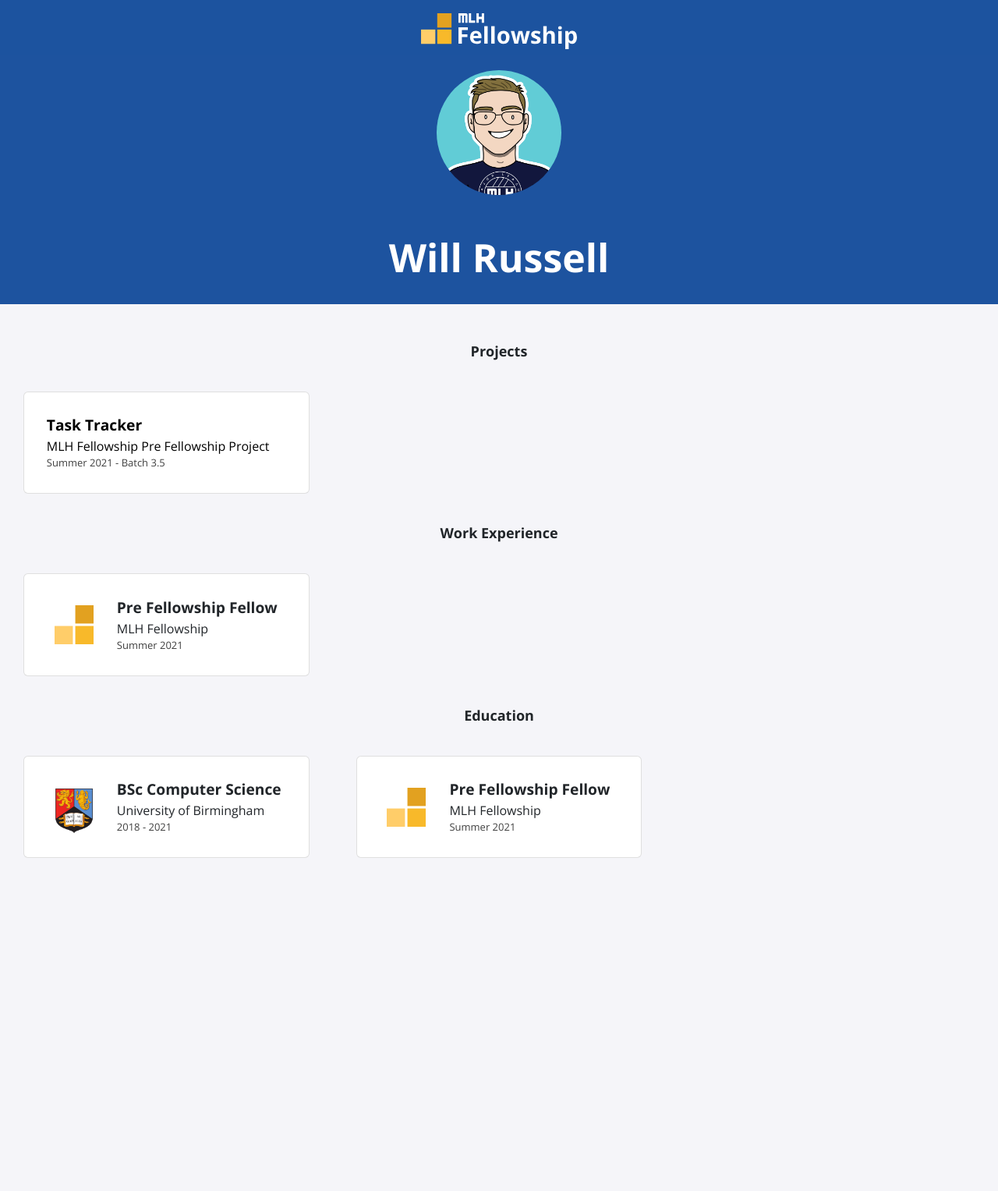
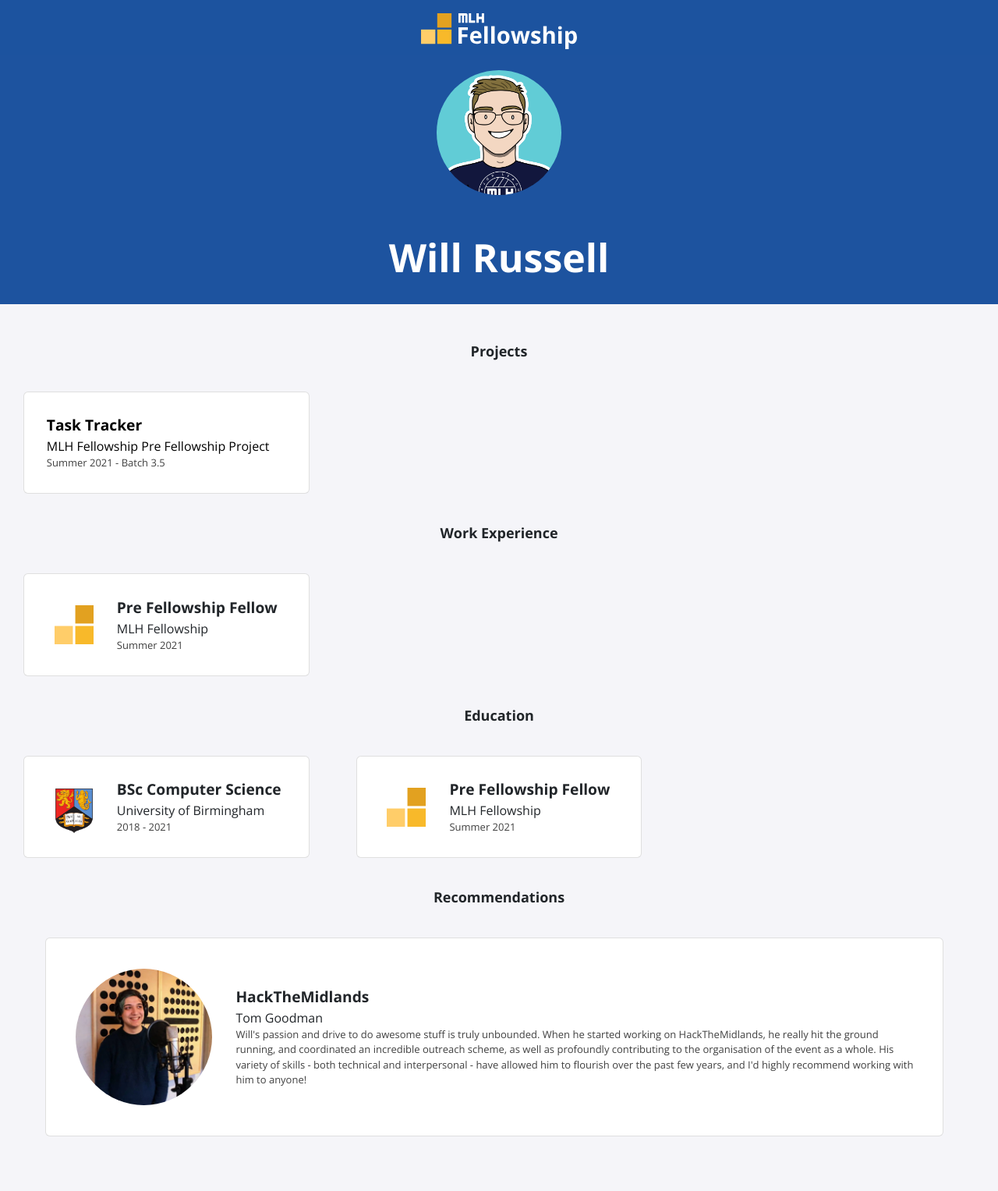
Before and after one commit to MLH-Fellowship/pod-3.1.3-portfolio, a Jekyll site: the page built from index.html, in a window 1280 px wide. Shown: the whole page at 78% size. Built offline with Jekyll 4.4.1, drawn with Linux system fonts in a browser that asks for light colours; nearby versions of some CDN libraries; before the commit the page ends 1170 px from its top, so only the background shows below that.

Commit message:
Added recommendations section

```diff
--- /dev/null
+++ b/_data/recommendations.yml
@@ -0,0 +1,4 @@
+- title: HackTheMidlands
+  author: Tom Goodman
+  text: Will's passion and drive to do awesome stuff is truly unbounded. When he started working on HackTheMidlands, he really hit the ground running, and coordinated an incredible outreach scheme, as well as profoundly contributing to the organisation of the event as a whole. His variety of skills - both technical and interpersonal - have allowed him to flourish over the past few years, and I'd highly recommend working with him to anyone!
+  logo: tom-goodman.webp
--- /dev/null
+++ b/_includes/recommendations.html
@@ -0,0 +1,15 @@
+<h2>Recommendations</h2>
+<div class="card-container">
+    {% for item in site.data.recommendations %}
+    <div class="card full">
+      <div class="icon">
+        <img src="./assets/img/recommendations/{{ item.logo }}">
+      </div>
+      <div class="info">
+        <p class="title">{{ item.title }}</p>
+        <p class="location">{{ item.author }}</p>
+        <p class="dates">{{ item.text }}</p>
+      </div>
+    </div>
+    {% endfor %}
+</div>
--- a/_sass/all.scss
+++ b/_sass/all.scss
@@ -51,6 +51,20 @@
     font-size: 1.2em;
 }
 
+.card.full {
+  width: 90vw;
+  margin: 20px 5%;
+}
+
+.card.full .icon {
+  width: 50%;
+  height: auto;
+}
+
+.card.full .icon img {
+  border-radius: 50%;
+}
+
 a {
     color: black;
 }
--- a/index.html
+++ b/index.html
@@ -14,6 +14,8 @@
     {% include experience.html %}
 
     {% include education.html %}
+
+    {% include recommendations.html %}
 </body>
 
 </html>
```
Also changed, not shown: assets/img/recommendations/tom-goodman.webp (added), 1 other file.
